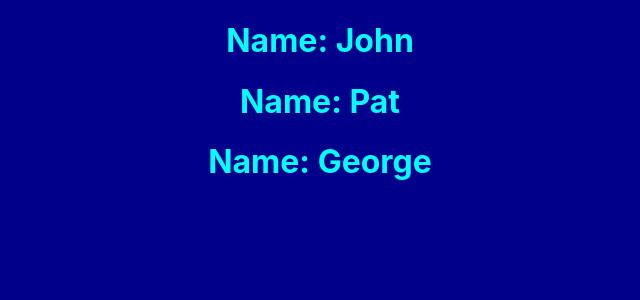
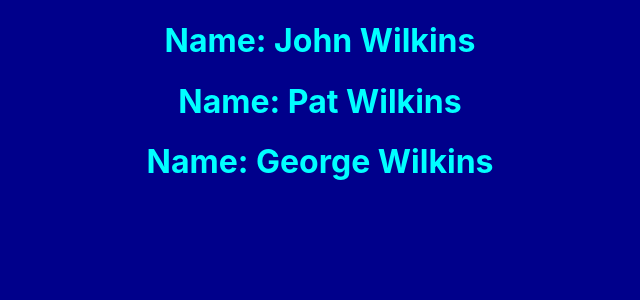
Before and after one commit to wilkinsjohnstanley/myfirstreactproject, a React (Create React App) app: page / in a window 1280 px wide. Shown: the top 300 px of the page, without its empty margins (320-960 px from the left). Built offline with nearby package versions, Linux system fonts and the light colour scheme.

Commit message:
{props.name} {props.lastname}

```diff
--- a/src/App.js
+++ b/src/App.js
@@ -12,8 +12,8 @@ function App() {
 
 {/* attributes passed to components are called props */}
       <Profile name = "John" lastname = "Wilkins"></Profile>
-      <Profile name = "Pat"lastname = "Wilkins"></Profile>
-      <Profile name = "George"lastname = "Wilkins"></Profile>
+      <Profile name = "Pat" lastname = "Wilkins"></Profile>
+      <Profile name = "George" lastname = "Wilkins"></Profile>
     </div>
   );
 }
--- a/src/components/Profile.js
+++ b/src/components/Profile.js
@@ -1,5 +1,5 @@
 function Profile(props){
     console.log(props)
-    return <h1>Name: {props.name}</h1>
+    return <h1>Name: {props.name} {props.lastname}</h1>
 }
 export default Profile;
```
